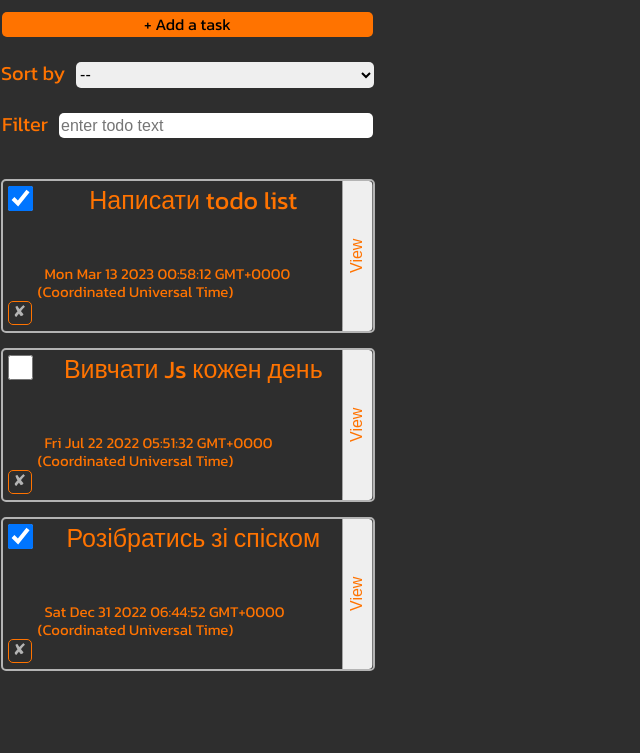
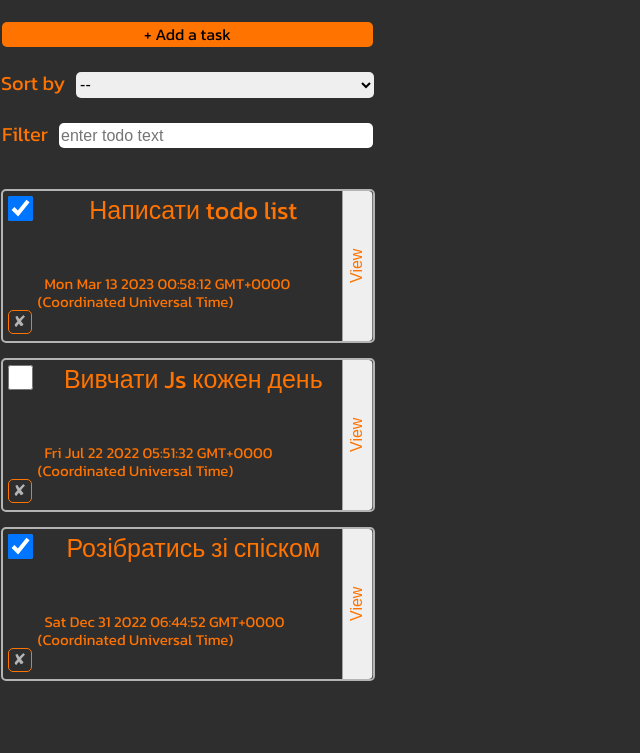
Before and after one commit to Savchenko-Andrey/to-do-list, a plain HTML site: page todos.html in a window 1280 px wide. Shown: the part 203-956 px from the top of the page, without its empty margins (0-640 px from the left). After the commit the page ends 915 px from the top, so only its background shows below. Drawn offline with nearby package versions, Linux system fonts and the light colour scheme; some packages are replaced by stand-ins of ours; a script that the page names is missing.

Commit message:
Update todo.css

```diff
--- a/todo.css
+++ b/todo.css
@@ -1,6 +1,10 @@
 body {
     width: 375px;
     height: 896px;
+    display: flex;
+    flex-direction: column;
+    justify-content: center;
+    align-items: center;
     background-color: rgb(46, 46, 46);
 }
 
@@ -8,7 +12,7 @@ body {
     text-align: center;
     margin-top: 60px;
     margin-bottom: 30px;
-};
+}
 
 .link-menu {
     margin-right: 15px;
```
